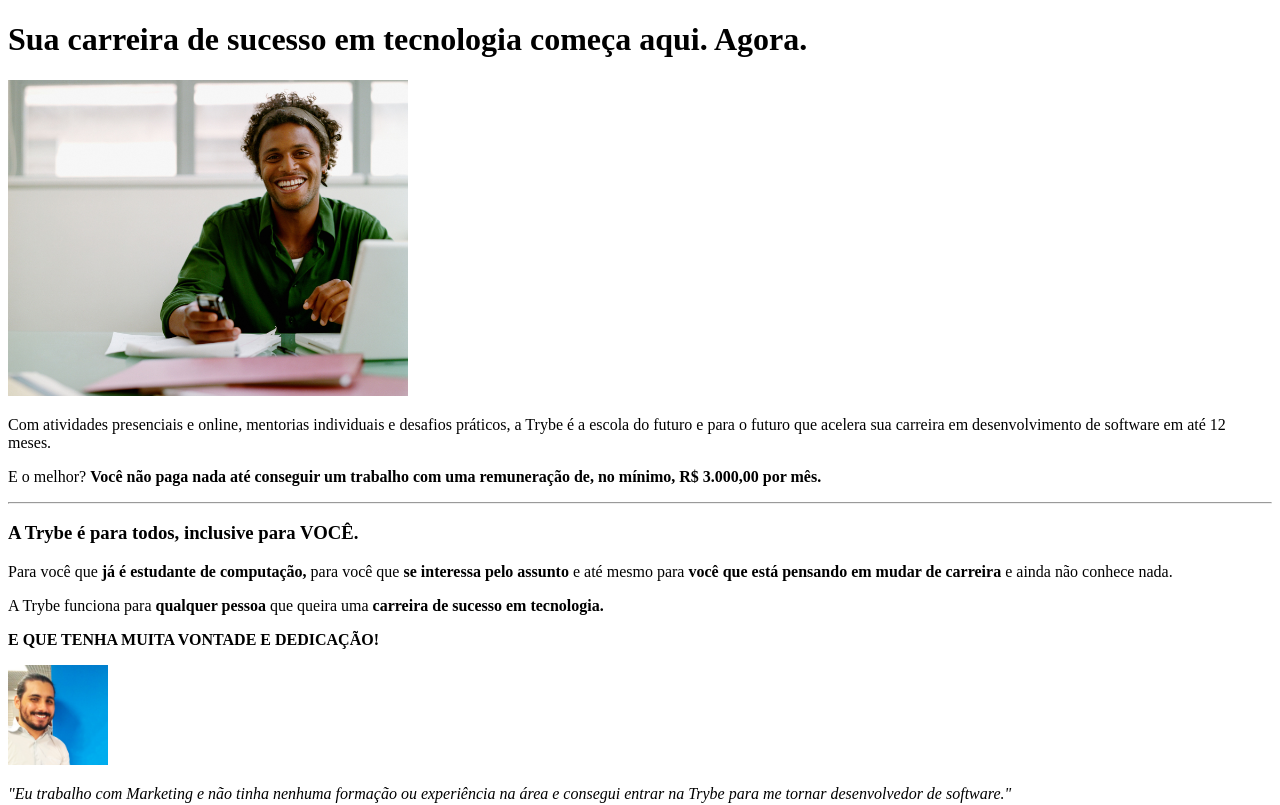
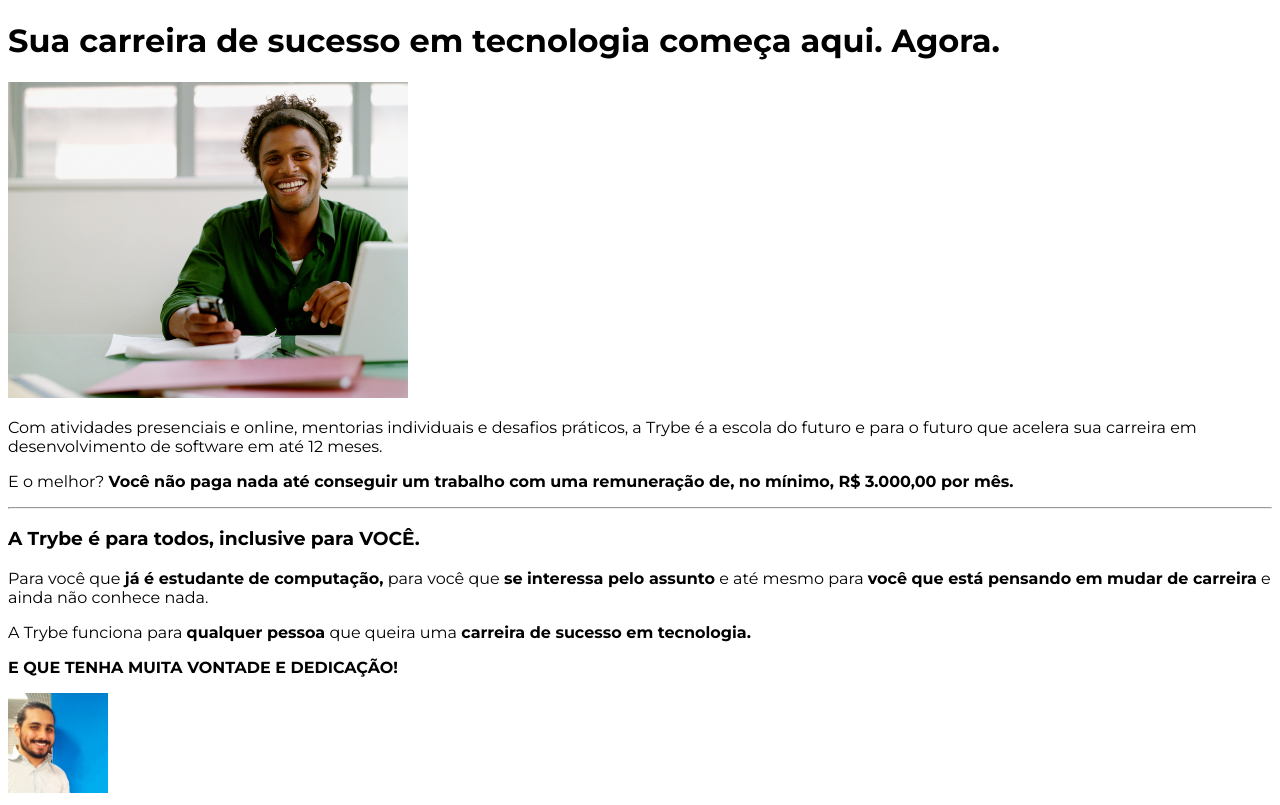
Before and after one commit to sfsnascimento/trybe-exercises, a plain HTML site: page bloco_3/dia_1/trybe_marketing.html in a window 1280 px wide. Shown: the top 805 px of the page. Drawn offline with Linux system fonts and the light colour scheme.

Commit message:
Mudança na fonte padrao da pagina

```diff
--- a/bloco_3/dia_1/trybe_marketing.html
+++ b/bloco_3/dia_1/trybe_marketing.html
@@ -5,9 +5,18 @@
     <meta http-equiv="X-UA-Compatible" content="IE=edge">
     <meta name="viewport" content="width=device-width, initial-scale=1.0">
     <title>Acelere sua carreira em tecnologia aqui e agora | Trybe</title>
-</head>  <h1>Sua carreira de sucesso em tecnologia começa aqui. Agora.</h1>
+    <link rel="preconnect" href="https://fonts.gstatic.com">
+    <link href="https://fonts.googleapis.com/css2?family=Montserrat:ital,wght@0,100;0,200;0,300;0,400;0,500;0,600;0,700;0,800;0,900;1,100;1,200;1,300;1,400;1,500;1,600;1,700;1,800;1,900&display=swap" rel="stylesheet">
+    <style>
+      body {
+        font-family: Montserrat, sans-serif;
+      }
+    </style>
+  </head>
+
 
   <body>
+    <h1>Sua carreira de sucesso em tecnologia começa aqui. Agora.</h1>
     <img src="images/smiling-image.jpeg" alt="Homem sorrindo" width="400px">
 
     <p>Com atividades presenciais e online, mentorias individuais e desafios práticos, a Trybe é a escola do futuro e para o futuro que acelera sua carreira em desenvolvimento de software em até 12 meses.</p>
```
Lines whose indentation alone changed are shown as unchanged.
